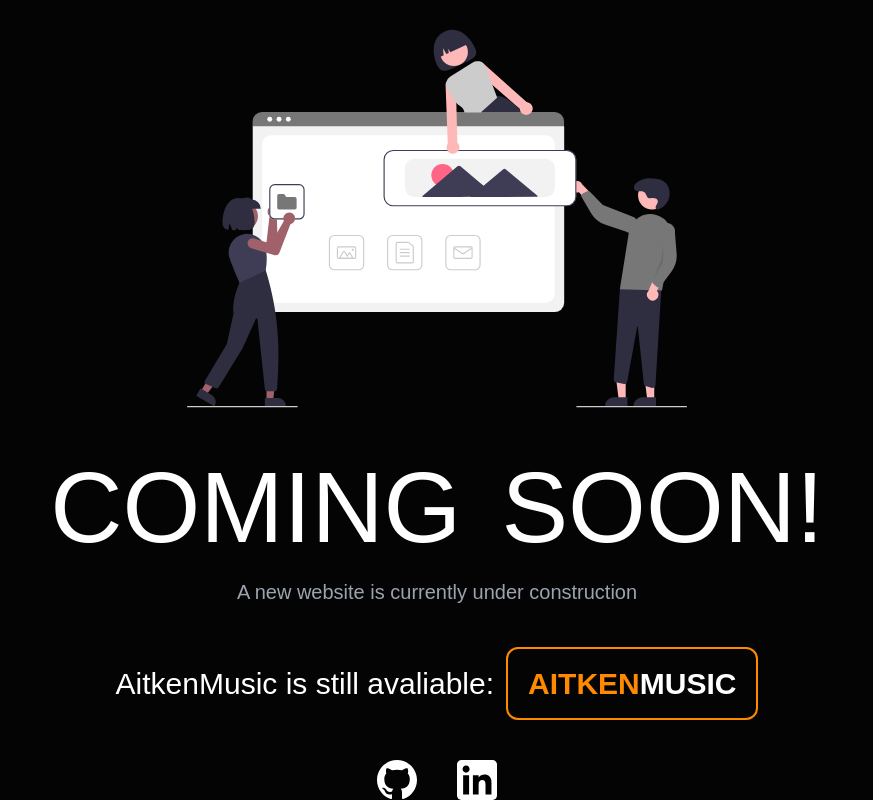
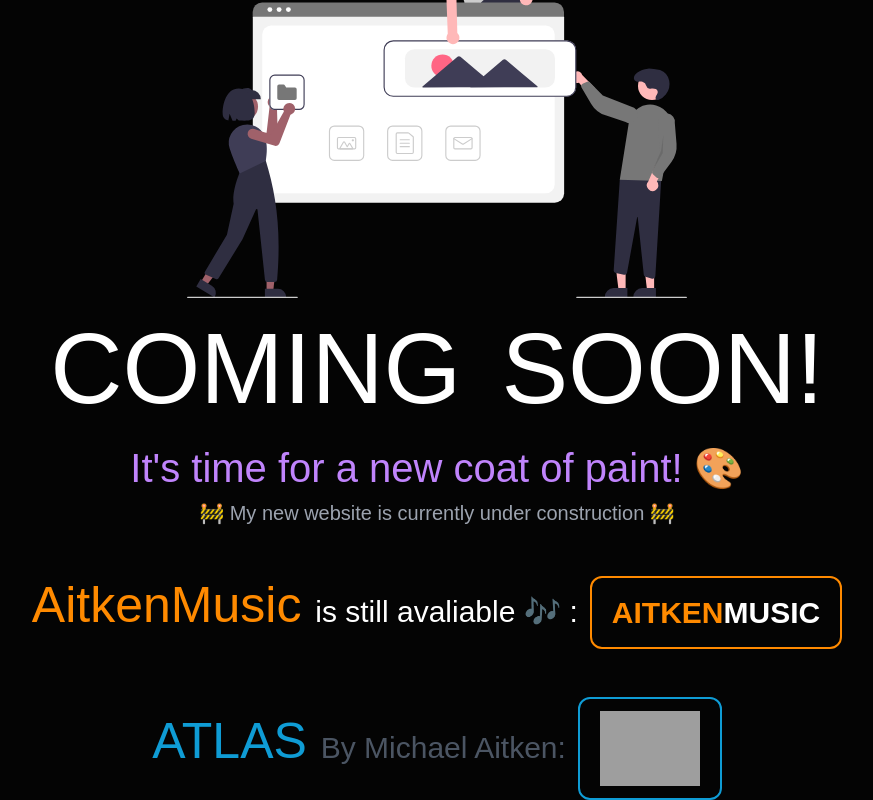
Before and after one commit to michaelaitken/michaelaitken_portfolio, a Next.js app: page / in a window 1280 px wide. Shown: the whole page, without its empty margins (203-1076 px from the left). Built offline with nearby package versions, Linux system fonts and the light colour scheme; grey boxes are pictures that could not be loaded.

Commit message:
Added Atlas

```diff
--- a/components/WIP.tsx
+++ b/components/WIP.tsx
@@ -38,18 +38,41 @@
 
   return (
     <div className='flex flex-col justify-center items-center h-[100vh] w-[100%]'>
-      <Image src={underConstruction} alt='construction_image' height={500} width={500} className='w-[300px] h-[300px] md:w-[500px] md:h-[500px]'/>
+      <Image src={underConstruction} alt='construction_image' height={500} width={500} className='w-[200px] h-[200px] md:w-[500px] md:h-[500px] object-contain'/>
       <div className='flex flex-col md:flex-row gap-0 md:gap-10 justify-center items-center my-5'>
-        <h1 className='text-white text-[100px] uppercase font-extralight leading-[100px]'>Coming</h1>
-        <h1 className='text-white text-[100px] uppercase font-extralight leading-[100px]'>Soon!</h1>
+        <h1 className='text-white text-[75px] lg:text-[100px] uppercase font-extralight leading-[75px] lg:leading-[100px]'>COMING</h1>
+        <h1 className='text-white text-[75px] lg:text-[100px] uppercase font-extralight leading-[75px] lg:leading-[100px]'>SOON!</h1>
       </div>
 
-      <p className='text-[20px] text-gray-400'>A new website is currently under construction</p>
+      <div className='text-center'>
+        <p className='text-[40px] text-purple-400'>It's time for a new coat of paint! 🎨</p>
+        <p className='text-[20px] text-gray-400'>🚧 My new website is currently under construction 🚧</p>
+      </div>
 
-      <div className='flex flex-col md:flex-row items-center gap-3 mt-10'>
-        <h1 className='text-[#FFF] text-[30px]'>AitkenMusic <span className='text-[#FFF]'>is still avaliable: </span></h1>
-        <a href='https://music.michaelaitken.com' className='text-[30px] bg-transparent uppercase font-black px-5 py-3 border-2 border-[#FF8A00] rounded-xl cursor-pointer hover:bg-[#FF8A00] hover:text-white group'><span className='text-[#FF8A00] group-hover:text-white'>Aitken</span>Music</a>
+
+
+      <div className='flex flex-col md:flex-row items-center gap-3 mt-10 text-center'>
+        <h1 className='text-[#FF8A00] text-[50px] leading-[30px]'>AitkenMusic <span className='text-[#FFF] text-[30px]'>is still avaliable 🎶 : </span></h1>
+        <a href='https://music.michaelaitken.com' className='mt-2 text-[30px] bg-transparent uppercase font-black px-5 py-3 border-2 border-[#FF8A00] rounded-xl cursor-pointer hover:bg-[#FF8A00] hover:text-white group'>
+          <span className='text-[#FF8A00] group-hover:text-white'>
+            Aitken
+          </span>
+          Music
+        </a>
       </div>
+
+      <div className='flex flex-col md:flex-row items-center gap-3 mt-10 text-center'>
+        <h1 className='text-[#0F9CD5] text-[50px] leading-[30px]'>ATLAS <span className=' text-gray-600 text-[30px]'>By Michael Aitken: </span></h1>
+        <a href='https://atlas.michaelaitken.com' className='mt-2 text-[30px] bg-transparent uppercase font-black px-5 py-3 border-2 border-[#0F9CD5] rounded-xl cursor-pointer hover:bg-[#FFF] hover:text-white group'>
+          <Image
+            src="/logo_text_coloured.png"
+            alt='atlas_logo'
+            height={100}
+            width={100}
+          />
+        </a>
+      </div>
+
       <div className='flex flex-row items-end sm:items-center mt-10'>
           {socials.map((social, i) => (
             <a
```
